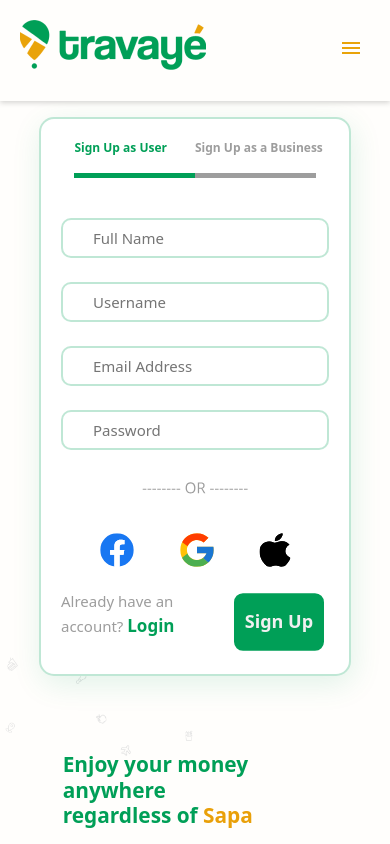
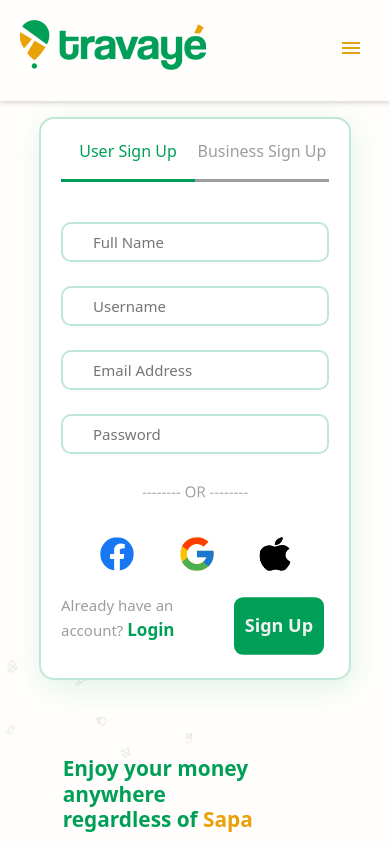
Before and after one commit to tra-vaye/travaye-frontend, a React (Create React App) app: page /signup in a window 390 px wide. Shown: the top 844 px of the page. Built offline with nearby package versions, Linux system fonts and the light colour scheme.

Commit message:
fixed login states

```diff
--- a/src/App.js
+++ b/src/App.js
@@ -2,7 +2,7 @@
 import SideNav from "./components/Layout/SIdeNav";
 import Home from "./Pages/Home/Home";
 import { useState } from "react";
-import { Navigate, Route, Routes } from "react-router-dom";
+import { Route, Routes } from "react-router-dom";
 import Login from "./Pages/Login";
 import SignUp from "./Pages/SignUp";
 import UserProfile from "./Pages/UserProfile";
@@ -26,8 +26,8 @@
       {showSideNav && <SideNav onToggleSideNav={toggleSideNav} />}
       <Routes>
         <Route path="/" exact element={<Home />} />
-        <Route path="/login/*" element={<Login />} />
-        <Route path="/signup/*" element={<SignUp />} />
+        <Route path="/login" element={<Login />} />
+        <Route path="/signup" element={<SignUp />} />
         <Route path="/user" element={<UserProfile />} />
         <Route path="/contact-us" element={<Contact />} />
         <Route path="/plan-a-trip" element={<PlanTrip />} />
--- a/src/Pages/Login/Login.module.css
+++ b/src/Pages/Login/Login.module.css
@@ -51,6 +51,11 @@
   background-size: 20% auto;
   background-repeat: no-repeat;
 }
+.text p span {
+  color: #009f57;
+  font-weight: bold;
+  font-size: 17px;
+}
 .login .form {
   transform: translateX(-4.5rem);
 }
--- a/src/Pages/Login/index.js
+++ b/src/Pages/Login/index.js
@@ -1,30 +1,28 @@
 import { useState } from "react";
+import { Link, useNavigate } from "react-router-dom";
 import {
   Alternate,
   AppleAuth,
   FaceBookAuth,
   GoogleAuth,
 } from "../../components/UI/svgs/svgs";
-
-import {
-  Link,
-  Route,
-  Routes,
-  useNavigate,
-  useLocation,
-} from "react-router-dom";
+import { Button } from "../../components/UI/Buttons";
 import styled from "styled-components";
-import { Button } from "../../components/UI/Buttons";
 import classes from "./Login.module.css";
 
 const Login = () => {
+  const [userSignUp, setUserSignUp] = useState(true);
+
   const navigate = useNavigate();
-  const location = useLocation();
 
   const [userLoginData, setUserLoginData] = useState({
     username: "",
     password: "",
   });
+
+  const toggleSignUp = () => {
+    setUserSignUp((prevState) => !prevState);
+  };
 
   const handleClick = async (e) => {
     e.preventDefault();
@@ -47,15 +45,35 @@
       console.log(loggedInUser);
     }
   };
-
-  const UserLogin = () => {
   return (
-      <form>
+    <section className={classes.login}>
+      <div className="row">
+        <div
+          className={`col-md-6 d-flex justify-content-center align-items-center ${classes.text}`}
+        >
+          <div>
+            <h3>
+              Ready to go out without <br />
+              <span className={classes.sapa}>Sapa? </span>
+            </h3>
+            <p>Login now and Plan a Trip</p>
+          </div>
+        </div>
+        <div className="col-md-6 d-flex justify-content-center">
+          <AuthFormWrapper>
+            <AuthRoutes>
+              <RouteLink onClick={toggleSignUp} active={userSignUp}>
+                USER
+              </RouteLink>
+              <RouteLink onClick={toggleSignUp} active={!userSignUp}>
+                BUSINESS
+              </RouteLink>
+            </AuthRoutes>
             <div className="d-flex flex-column">
               <input
                 className="mt-5"
-            type="text"
-            placeholder="Username"
+                type={`${userSignUp ? "text" : "email"}`}
+                placeholder={`${userSignUp ? "Username" : "Email Address"}`}
                 onChange={(e) =>
                   setUserLoginData({
                     ...userLoginData,
@@ -74,14 +92,17 @@
                   })
                 }
               />
-
-          <p className={`mb-3 text-end mt-4 ${classes.p}`}>Forgot Password?</p>
+              <p className={`mb-3 text-end mt-4 ${classes.p}`}>
+                Forgot Password?
+              </p>
             </div>
             <div className="d-flex justify-content-center">{Alternate}</div>
             <SocialsContainer>
               {FaceBookAuth} {GoogleAuth} {AppleAuth}
             </SocialsContainer>
-        <div className="d-flex justify-content-between">
+            <div
+              className={`d-flex justify-content-between mt-3 ${classes.text}`}
+            >
               <p className="align-self-center">
                 New To Travaye?{" "}
                 <Link to="/signup">
@@ -92,91 +113,6 @@
                 Login
               </Button>
             </div>
-      </form>
-    );
-  };
-
-  const BusinessLogin = () => {
-    return (
-      <form>
-        <div className="d-flex flex-column">
-          <input
-            className="mt-5"
-            type="text"
-            placeholder="Email Address"
-            onChange={(e) =>
-              setUserLoginData({
-                ...userLoginData,
-                username: e.target.value,
-              })
-            }
-          />
-          <input
-            className="mt-5"
-            type="password"
-            placeholder="Password"
-            onChange={(e) =>
-              setUserLoginData({
-                ...userLoginData,
-                password: e.target.value,
-              })
-            }
-          />
-
-          <p className={`mb-3 text-end mt-4 ${classes.p}`}>Forgot Password?</p>
-        </div>
-        <div className="d-flex justify-content-center">{Alternate}</div>
-        <SocialsContainer>
-          {FaceBookAuth} {GoogleAuth} {AppleAuth}
-        </SocialsContainer>
-        <div className="d-flex justify-content-between">
-          <p className="align-self-center">
-            New To Travaye?{" "}
-            <Link to="/signup">
-              <span>Sign Up</span>
-            </Link>
-          </p>
-          <Button color="green" onClick={handleClick}>
-            Login
-          </Button>
-        </div>
-      </form>
-    );
-  };
-
-  return (
-    <section className={classes.login}>
-      <div className="row">
-        <div
-          className={`col-md-6 d-flex justify-content-center align-items-center ${classes.text}`}
-        >
-          <div>
-            <h3>
-              Ready to go out without <br />
-              <span className={classes.sapa}>Sapa? </span>
-            </h3>
-            <p>Login now and Plan a Trip</p>
-          </div>
-        </div>
-        <div className="col-md-6 d-flex justify-content-center">
-          <AuthFormWrapper>
-            <LoginRoutes>
-              {routes.map((route, i) => {
-                return (
-                  <RouteLink
-                    key={i}
-                    active={`/login/${route}` === location.pathname}
-                  >
-                    <Link to={route}>{route.toUpperCase()}</Link>
-                  </RouteLink>
-                );
-              })}
-            </LoginRoutes>
-
-            <Routes>
-              <Route path="/business" element={<BusinessLogin />} />
-              <Route path="/user" element={<UserLogin />} />
-            </Routes>
           </AuthFormWrapper>
         </div>
       </div>
@@ -186,19 +122,19 @@
 export default Login;
 
 export const AuthFormWrapper = (props) => {
-  return <div className={classes.form}>{props.children}</div>;
+  return <form className={classes.form}>{props.children}</form>;
 };
 
-export const routes = ["user", "business"];
 export const RouteLink = styled.li`
   color: ${(props) => (props.active ? "#009f57" : "#9d9d9d")};
   border-bottom: 3px solid ${(props) => (props.active ? "#009f57" : "#9d9d9d")};
   width: 100%;
   height: 43px;
+  cursor: pointer;
   text-align: center;
 `;
 
-const LoginRoutes = styled.ul`
+export const AuthRoutes = styled.ul`
   padding-inline-start: 0;
   display: flex;
   justify-content: space-around;
@@ -213,7 +149,6 @@
   display: flex;
   justify-content: space-evenly;
   margin-top: 2rem;
-
   svg {
     transform: scale(0.7);
   }
--- a/src/Pages/SignUp/SignUp.module.css
+++ b/src/Pages/SignUp/SignUp.module.css
@@ -35,40 +35,13 @@
   font-size: 17px;
 }
 
-.link {
-  width: 90%;
-  white-space: nowrap;
-  font-weight: 700;
-}
-
 /* stacking point */
 
 @media (max-width: 767px) {
-  .link {
-    font-size: 12px;
-  }
-
   .intro {
     transform: scale(0.9);
     margin-top: 3rem;
   }
-}
-.navlink {
-  cursor: pointer;
-  color: #9d9d9d;
-  border-bottom: 5px solid #9d9d9d;
-  padding-bottom: 1rem;
-}
-
-.active {
-  border-bottom: 5px solid #009f57;
-  color: #009f57;
-  cursor: not-allowed;
-  pointer-events: none;
-}
-
-.link p {
-  width: 50%;
 }
 
 .intro h3 {
--- a/src/Pages/SignUp/index.js
+++ b/src/Pages/SignUp/index.js
@@ -11,7 +11,7 @@
 import { Link } from "react-router-dom";
 import Avatar from "../../assets/signup-avatar.png";
 import { Button } from "../../components/UI/Buttons";
-import { AuthFormWrapper } from "../Login";
+import { AuthFormWrapper, AuthRoutes, RouteLink } from "../Login";
 
 const SignUp = () => {
   const navigate = useNavigate();
@@ -95,29 +95,14 @@
         </div>
         <div className="col-md-6 d-flex justify-content-center  order-1 order-md-2">
           <AuthFormWrapper>
-            <form>
-              <div className="d-flex justify-content-center">
-                <div
-                  className={`d-flex justify-content-between  ${classes.link}`}
-                >
-                  <p
-                    onClick={toggleSignUp}
-                    className={`${classes.navlink} ${
-                      userSignUp && classes.active
-                    }`}
-                  >
-                    Sign Up as User
-                  </p>
-                  <p
-                    onClick={toggleSignUp}
-                    className={`text-end ${classes.navlink} ${
-                      !userSignUp && classes.active
-                    }`}
-                  >
-                    Sign Up as a Business
-                  </p>
-                </div>
-              </div>
+            <AuthRoutes>
+              <RouteLink onClick={toggleSignUp} active={userSignUp}>
+                User Sign Up
+              </RouteLink>
+              <RouteLink onClick={toggleSignUp} active={!userSignUp}>
+                Business Sign Up
+              </RouteLink>
+            </AuthRoutes>
 
             <div className="d-flex flex-column">
               <input
@@ -154,8 +139,7 @@
                 placeholder={userSignUp ? "Email Address" : "Business Email"}
                 onChange={
                   userSignUp
-                      ? (e) =>
-                          setUserData({ ...userData, email: e.target.value })
+                    ? (e) => setUserData({ ...userData, email: e.target.value })
                     : (e) =>
                         setBusinessData({
                           ...businessData,
@@ -191,7 +175,7 @@
             >
               <p className="align-self-center">
                 Already have an account?{" "}
-                  <Link to="/login/user">
+                <Link to="/login">
                   <span>Login</span>
                 </Link>
               </p>
@@ -199,7 +183,6 @@
                 Sign Up
               </Button>
             </div>
-            </form>
           </AuthFormWrapper>
         </div>
       </div>
--- a/src/components/Layout/Header/Header.js
+++ b/src/components/Layout/Header/Header.js
@@ -41,7 +41,7 @@
                 Sign Up
               </Button>
             </Link>
-            <Link to="/login/user" style={{ textDecoration: "none" }}>
+            <Link to="/login" style={{ textDecoration: "none" }}>
               <AltButton>Login</AltButton>
             </Link>
           </div>
--- a/src/components/Layout/SIdeNav/index.js
+++ b/src/components/Layout/SIdeNav/index.js
@@ -42,7 +42,7 @@
             Sign Up
           </Button>
         </Link>
-        <Link to="/login/user">
+        <Link to="/login">
           <AltButton
             onClick={() => {
               props.onToggleSideNav();
```
Lines whose indentation alone changed are shown as unchanged.
